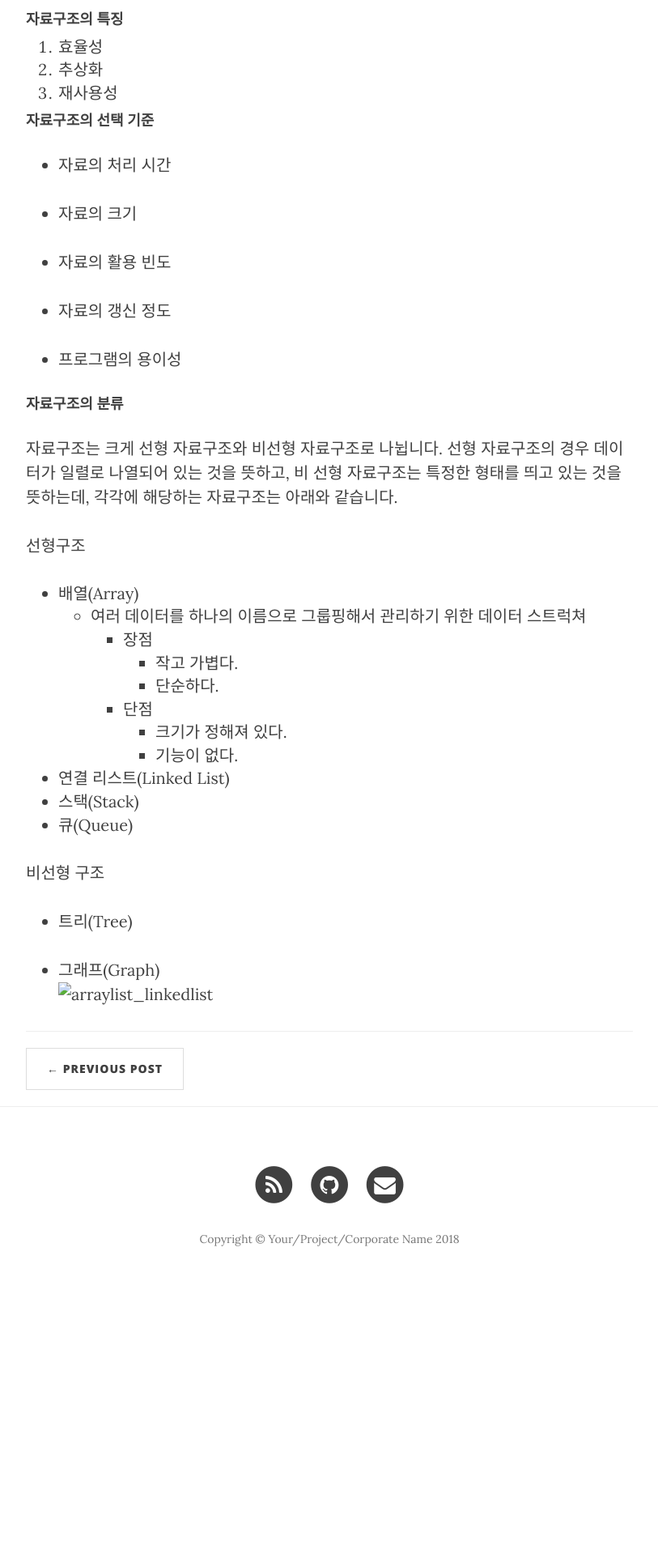
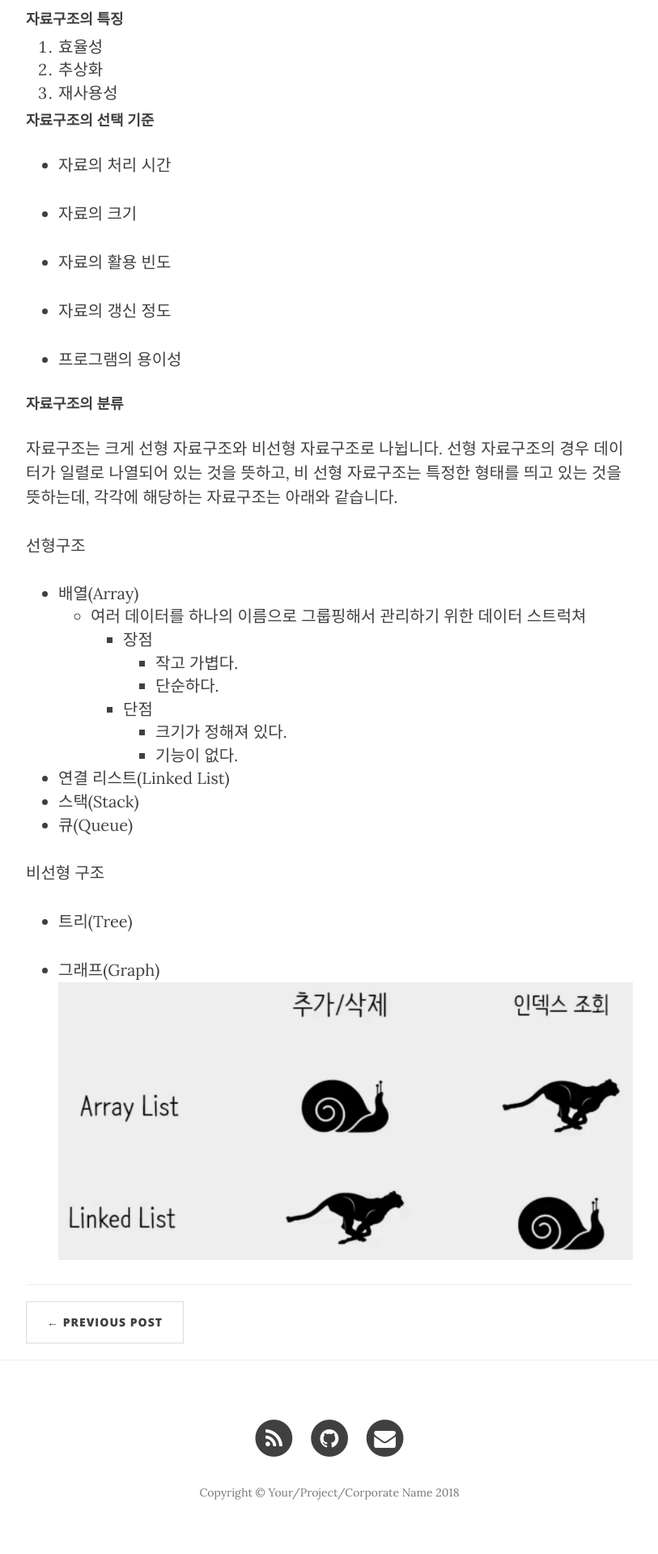
Before and after one commit to nekisse-lee/nekisse-lee.github.io, a Jekyll site: the page built from _posts/2018-09-20-자료구조 Data Structure.md, in a window 1280 px wide. Shown: the part 766-2685 px from the top of the page at 81% size, without its empty margins (233-1046 px from the left). Built offline with Jekyll 4.4.1, drawn with Linux system fonts in a browser that asks for light colours; nearby versions of some CDN libraries; comment, search, counter and statistics services are not loaded; before the commit the page ends 2372 px from its top, so only the background shows below that.

Commit message:
2018-09-20-Data Structure.md

```diff
--- a/_posts/2018-09-20-자료구조 Data Structure.md
+++ b/_posts/2018-09-20-자료구조 Data Structure.md
@@ -60,4 +60,4 @@ header-img: "img/post-bg-02.jpg"
 - 트리(Tree)
 
 - 그래프(Graph)
-![arraylist_linkedlist](/Users/nekisse/Documents/gitblog/img/2018-09-20/arraylist_linkedlist.png)
+![arraylist_linkedlist](/img/2018-09-20/arraylist_linkedlist.png)
```
